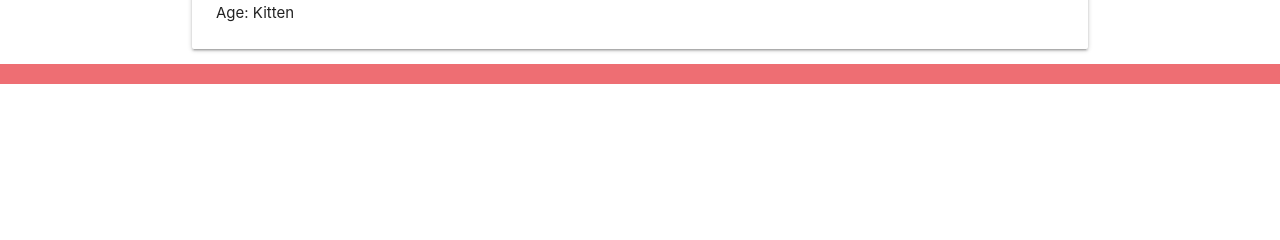
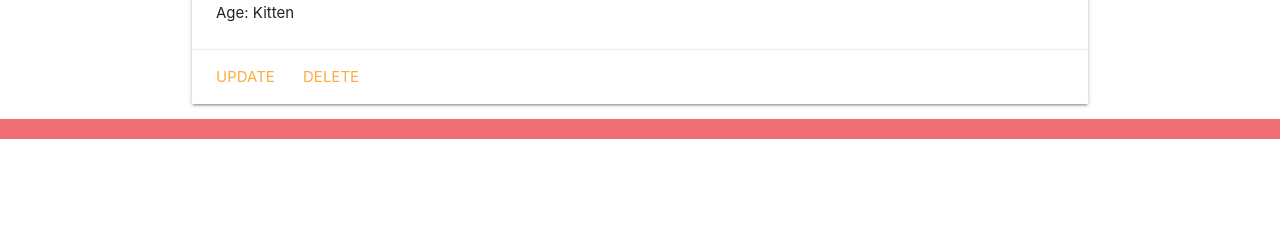
Before and after one commit to myDeveloperJourney/cat-collector-project, a Django app: template main_app/templates/cats/detail.html in a window 1280 px wide. Shown: the part 275-515 px from the top of the page. Run offline with Django 4.2, Linux system fonts and the light colour scheme; the template is opened without the code that fills it, so the values that code supplies are empty; parts of the project's set-up code (start-up, migrations or seed data) failed here and were passed over.

Commit message:
wip: adds latest changes

```diff
--- a/main_app/templates/cats/detail.html
+++ b/main_app/templates/cats/detail.html
@@ -22,6 +22,10 @@ Details for {{ cat.name }} | Cat Collector
         <p>Age: Kitten</p>
         {% endif %}
     </div>
+    <div class="card-action">
+        <a href="{% url 'cats_update' cat.id %}">Update</a>
+        <a href="{% url 'cats_delete' cat.id %}">Delete</a>
+    </div>
 </div>
 
 {% endblock %}
--- a/main_app/urls.py
+++ b/main_app/urls.py
@@ -6,5 +6,7 @@ urlpatterns = [
     path('about/', views.about, name='about'),
     path('cats/', views.cats_index, name='cats_index'),
     path('cats/<int:cat_id>/', views.cats_detail, name='cats_detail'),
-    path('cats/create/', views.CatsCreate.as_view(), name='cats_create')
+    path('cats/create/', views.CatsCreate.as_view(), name='cats_create'),
+    path('cats/<int:pk>/update/', views.CatsUpdate.as_view(), name='cats_update'),
+    path('cats/<int:pk>/delete/', views.CatsDelete.as_view(), name='cats_delete'),
 ]
```
